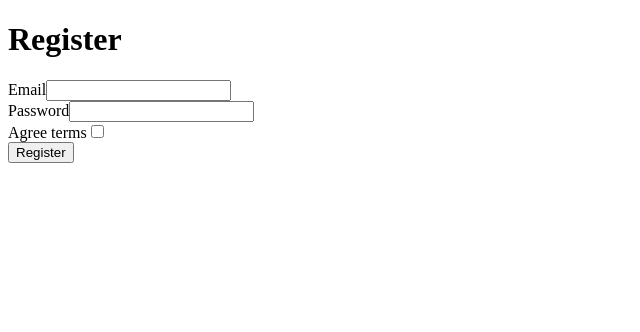
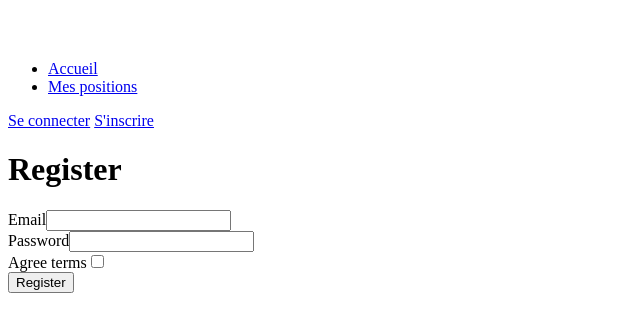
Before and after one commit to smbpunt/CryptoBook, a Symfony app: template templates/registration/register.html.twig in a window 1280 px wide. Shown: the top 332 px of the page, without its empty margins (0-640 px from the left). Run offline with Twig, Linux system fonts and the light colour scheme; the template is opened without the code that fills it, so the values that code supplies are empty; form fields are guessed from the names that the template uses; some libraries are stand-ins or nearby versions.

Commit message:
Ajout de webpack & bootstrap

```diff
--- /dev/null
+++ b/assets/controllers.json
@@ -0,0 +1,4 @@
+{
+    "controllers": [],
+    "entrypoints": []
+}
--- /dev/null
+++ b/assets/styles/app.scss
@@ -0,0 +1,4 @@
+$primary: darken(#428bca, 20%);
+
+// the ~ allows you to reference things in node_modules
+@import "~bootstrap/scss/bootstrap";
--- a/composer.json
+++ b/composer.json
@@ -26,6 +26,7 @@
         "symfony/security-bundle": "5.3.*",
         "symfony/twig-bundle": "5.3.*",
         "symfony/validator": "5.3.*",
+        "symfony/webpack-encore-bundle": "^1.12",
         "symfony/yaml": "5.3.*",
         "symfonycasts/verify-email-bundle": "^1.5",
         "twig/extra-bundle": "^2.12|^3.0",
--- a/config/bundles.php
+++ b/config/bundles.php
@@ -14,4 +14,5 @@ return [
     Sensio\Bundle\FrameworkExtraBundle\SensioFrameworkExtraBundle::class => ['all' => true],
     Symfony\Bundle\MakerBundle\MakerBundle::class => ['dev' => true],
     SymfonyCasts\Bundle\VerifyEmail\SymfonyCastsVerifyEmailBundle::class => ['all' => true],
+    Symfony\WebpackEncoreBundle\WebpackEncoreBundle::class => ['all' => true],
 ];
--- a/templates/base.html.twig
+++ b/templates/base.html.twig
@@ -6,14 +6,37 @@
     {# Run `composer require symfony/webpack-encore-bundle`
            and uncomment the following Encore helpers to start using Symfony UX #}
     {% block stylesheets %}
-            {#{{ encore_entry_link_tags('app') }}#}
+        {{ encore_entry_link_tags('app') }}
     {% endblock %}
 
     {% block javascripts %}
-            {#{{ encore_entry_script_tags('app') }}#}
+        {{ encore_entry_script_tags('app') }}
     {% endblock %}
 </head>
 <body>
+<div class="container">
+    <header class="d-flex flex-wrap align-items-center justify-content-center justify-content-md-between py-3 mb-4 border-bottom">
+        <a href="/" class="d-flex align-items-center col-md-3 mb-2 mb-md-0 text-dark text-decoration-none">
+            <svg class="bi me-2" width="40" height="32" role="img" aria-label="Bootstrap"><use xlink:href="#bootstrap"></use></svg>
+        </a>
+
+        <ul class="nav col-12 col-md-auto mb-2 justify-content-center mb-md-0">
+            <li><a href="{{ path('home') }}" class="nav-link px-2 link-secondary">Accueil</a></li>
+            <li><a href="#" class="nav-link px-2 link-dark">Mes positions</a></li>
+        </ul>
+
+        <div class="col-md-3 text-end">
+            {% if app.user %}
+                <a href="{{ path('app_login') }}" class="btn btn-outline-primary me-2">Se déconnecter</a>
+            {% else %}
+                <a href="{{ path('app_login') }}" class="btn btn-outline-primary me-2">Se connecter</a>
+                <a href="{{ path('app_register') }}" class="btn btn-primary">S'inscrire</a>
+            {% endif %}
+        </div>
+    </header>
+</div>
+<div class="container">
     {% block body %}{% endblock %}
+</div>
 </body>
 </html>
--- /dev/null
+++ b/webpack.config.js
@@ -0,0 +1,75 @@
+const Encore = require('@symfony/webpack-encore');
+
+// Manually configure the runtime environment if not already configured yet by the "encore" command.
+// It's useful when you use tools that rely on webpack.config.js file.
+if (!Encore.isRuntimeEnvironmentConfigured()) {
+    Encore.configureRuntimeEnvironment(process.env.NODE_ENV || 'dev');
+}
+
+Encore
+    // directory where compiled assets will be stored
+    .setOutputPath('public/build/')
+    // public path used by the web server to access the output path
+    .setPublicPath('/build')
+    // only needed for CDN's or sub-directory deploy
+    //.setManifestKeyPrefix('build/')
+
+    /*
+     * ENTRY CONFIG
+     *
+     * Each entry will result in one JavaScript file (e.g. app.js)
+     * and one CSS file (e.g. app.css) if your JavaScript imports CSS.
+     */
+    .addEntry('app', './assets/app.js')
+
+    // enables the Symfony UX Stimulus bridge (used in assets/bootstrap.js)
+    .enableStimulusBridge('./assets/controllers.json')
+
+    // When enabled, Webpack "splits" your files into smaller pieces for greater optimization.
+    .splitEntryChunks()
+
+    // will require an extra script tag for runtime.js
+    // but, you probably want this, unless you're building a single-page app
+    .enableSingleRuntimeChunk()
+
+    /*
+     * FEATURE CONFIG
+     *
+     * Enable & configure other features below. For a full
+     * list of features, see:
+     * https://symfony.com/doc/current/frontend.html#adding-more-features
+     */
+    .cleanupOutputBeforeBuild()
+    .enableBuildNotifications()
+    .enableSourceMaps(!Encore.isProduction())
+    // enables hashed filenames (e.g. app.abc123.css)
+    .enableVersioning(Encore.isProduction())
+
+    .configureBabel((config) => {
+        config.plugins.push('@babel/plugin-proposal-class-properties');
+    })
+
+    // enables @babel/preset-env polyfills
+    .configureBabelPresetEnv((config) => {
+        config.useBuiltIns = 'usage';
+        config.corejs = 3;
+    })
+
+    // enables Sass/SCSS support
+    .enableSassLoader()
+
+// uncomment if you use TypeScript
+//.enableTypeScriptLoader()
+
+// uncomment if you use React
+//.enableReactPreset()
+
+// uncomment to get integrity="..." attributes on your script & link tags
+// requires WebpackEncoreBundle 1.4 or higher
+//.enableIntegrityHashes(Encore.isProduction())
+
+// uncomment if you're having problems with a jQuery plugin
+//.autoProvidejQuery()
+;
+
+module.exports = Encore.getWebpackConfig();
```
Also changed, not shown: assets/app.js (added, +12 -0 lines), assets/bootstrap.js (added, +11 -0 lines), assets/controllers/hello_controller.js (added, +16 -0 lines), package.json (added, +22 -0 lines), templates/cryptobook/index.html.twig (+0 -14 lines), README.md, 8 other files. Lines whose indentation alone changed are shown as unchanged.
